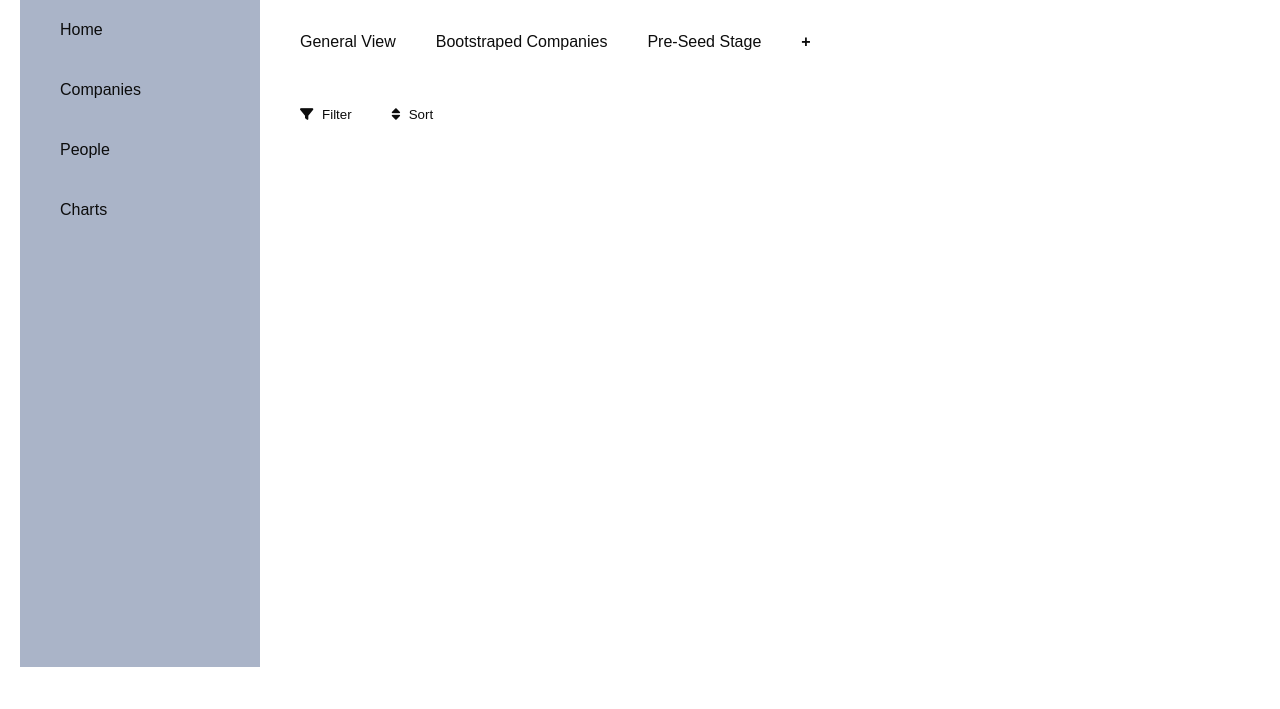
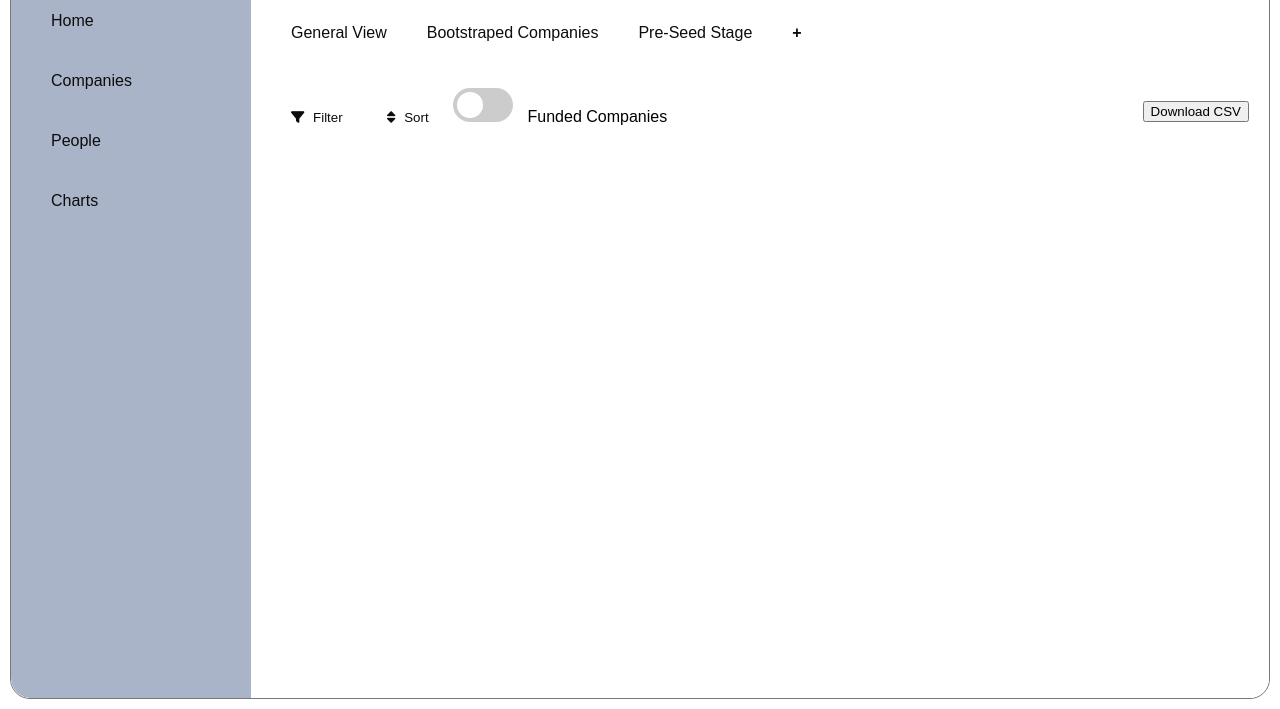
Before and after one commit to PrakharBuliya/meritto-assignment, a website with bundled scripts: page index.html in a window 1280 px wide. Shown: the part 113-822 px from the top of the page. Before the commit the page ends 800 px from the top, so only its background shows below. Built offline with nearby package versions, Linux system fonts and the light colour scheme.

Commit message:
Adding CSS

```diff
--- a/index.html
+++ b/index.html
@@ -3,7 +3,7 @@
   <head>
     <meta charset="UTF-8" />
     <meta name="viewport" content="width=device-width, initial-scale=1.0" />
-    <title>Sidebar Example</title>
+    <title>Assignment</title>
     <link rel="stylesheet" href="css/style.css" />
     <link
       rel="stylesheet"
@@ -27,9 +27,9 @@
           <section class="navigation">
             <div class="nav-container">
               <nav>
-                <div class="nav-mobile">
+                <!-- <div class="nav-mobile">
                   <a id="nav-toggle" href="#!"><span></span></a>
-                </div>
+                </div> -->
                 <ul class="nav-list">
                   <li><a href="#!">General View</a></li>
                   <li><a href="#!">Bootstraped Companies</a></li>
@@ -41,12 +41,22 @@
           </section>
 
           <div class="buttons">
+            <div class="left-buttons">
               <button class="filter-button">
                 <i class="fas fa-filter"></i> Filter
               </button>
               <button class="sort-button">
                 <i class="fas fa-sort-amount-up"></i> Sort
               </button>
+              <label class="switch">
+                <input type="checkbox" id="funded-companies" />
+                <span class="slider"></span>
+              </label>
+              <span class="filter-label">Funded Companies</span>
+            </div>
+            <div class="right-buttons">
+              <button>Download CSV</button>
+            </div>
           </div>
         </div>
       </div>
--- a/sass/style.scss
+++ b/sass/style.scss
@@ -12,12 +12,15 @@ body {
   font-family: Arial, sans-serif;
   margin: 0;
   padding: 0;
-  display: flex;
+  border: 1px solid #797676; /* Add border to the body */
+  border-radius: 20px;
+  margin: 10px; /* Add margin to create space around the border */
 }
 
 .container {
   display: flex;
   height: 100vh;
+  // width: 100vh;
   border-radius: 20px; /* Add border radius for a curved appearance */
   overflow: hidden; /* Hide any content that overflows the curved border */
   background-color: #fff; /* Set the background color for the container */
@@ -27,7 +30,7 @@ body {
   display: flex;
   flex: 1; /* This makes the main container take up the remaining space */
   background-color: #fff;
-  padding: 20px;
+  // padding: 20px;
 }
 
 .sidebar-head {
@@ -67,6 +70,7 @@ body {
 }
 
 #content {
+  flex: 1;
   padding: 20px;
 }
 
@@ -76,6 +80,7 @@ body {
 }
 
 .nav-container {
+  float: left;
   max-width: $content-width;
   margin: 0 auto;
 }
@@ -124,6 +129,11 @@ nav {
       }
     }
   }
+}
+.nav-line {
+  width: 100%;
+  height: 1px;
+  background-color: #0c0c0c;
 }
 
 .nav-dropdown {
@@ -221,10 +231,68 @@ nav {
   }
 }
 
+/* Filter and Sort buttons */
 .buttons {
   display: flex;
+  justify-content: space-between;
+  align-items: center; /* Center vertically */
   margin-top: 20px;
-  button {
+}
+
+/* Sliding Checkbox Styles */
+.switch {
+  position: relative;
+  display: inline-block;
+  width: 60px;
+  height: 34px;
+}
+
+.switch input {
+  display: none;
+}
+
+.slider {
+  position: absolute;
+  cursor: pointer;
+  top: 0;
+  left: 0;
+  right: 0;
+  bottom: 0;
+  background-color: #ccc;
+  -webkit-transition: 0.4s;
+  transition: 0.4s;
+  border-radius: 34px;
+}
+
+.slider:before {
+  position: absolute;
+  content: "";
+  height: 26px;
+  width: 26px;
+  left: 4px;
+  bottom: 4px;
+  background-color: #fff;
+  -webkit-transition: 0.4s;
+  transition: 0.4s;
+  border-radius: 50%;
+}
+
+input:checked + .slider {
+  background-color: #2196f3;
+}
+
+input:checked + .slider:before {
+  -webkit-transform: translateX(26px);
+  -ms-transform: translateX(26px);
+  transform: translateX(26px);
+}
+
+.filter-label {
+  margin-left: 10px;
+}
+
+.filter-button,
+.sort-button {
   padding: 10px 20px;
   background: $nav-background;
   color: $nav-font-color;
@@ -237,14 +305,15 @@ nav {
     margin-right: 5px;
   }
 }
-}
+
 .filter-button {
   i::before {
-    content: "\f0b0"; // Font Awesome filter icon
+    content: "\f0b0"; /* Font Awesome filter icon */
   }
 }
+
 .sort-button {
   i::before {
-    content: "\f0dc"; // Font Awesome sort icon
+    content: "\f0dc"; /* Font Awesome sort icon */
   }
 }
```
Also changed, not shown: css/style.css. Lines whose indentation alone changed are shown as unchanged.
